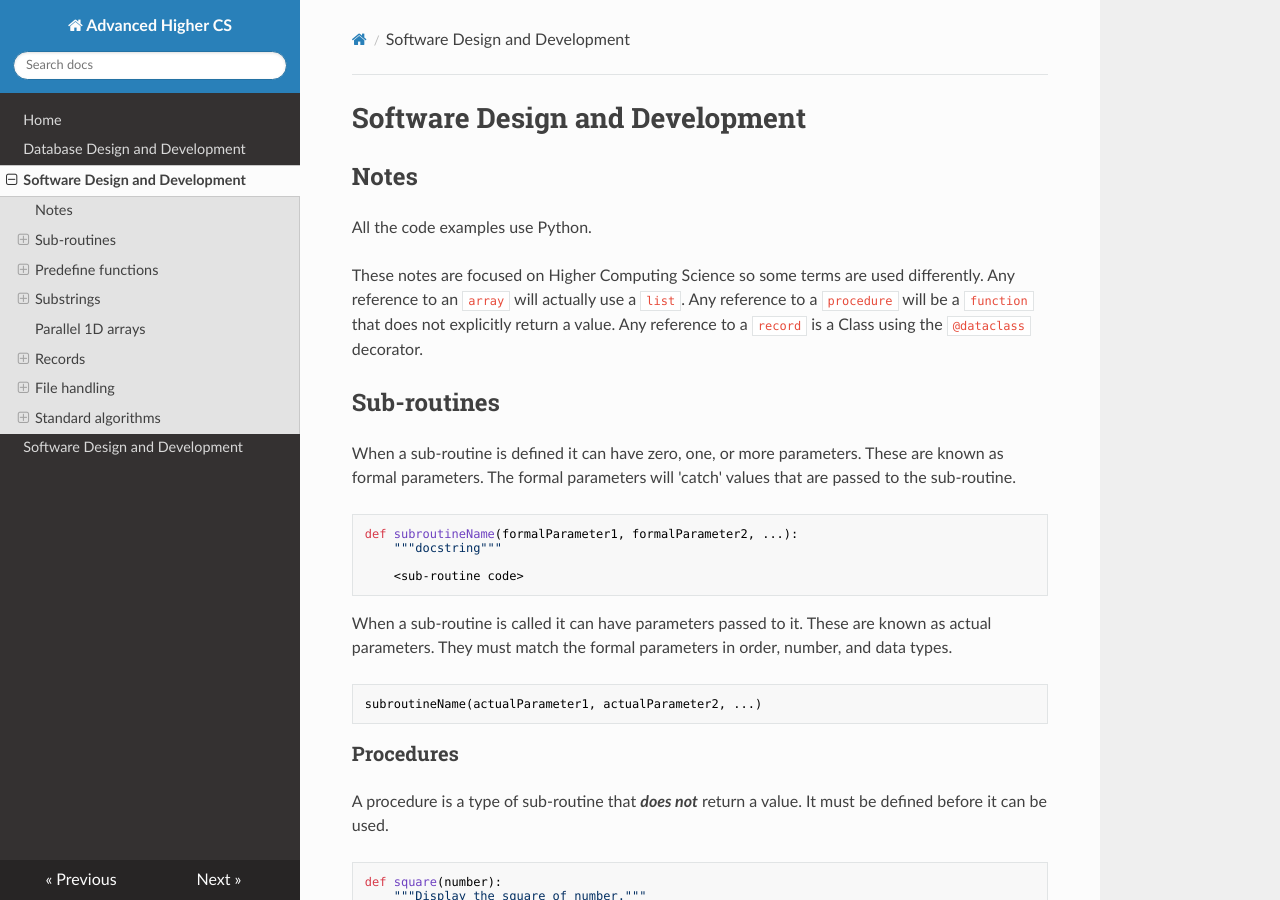
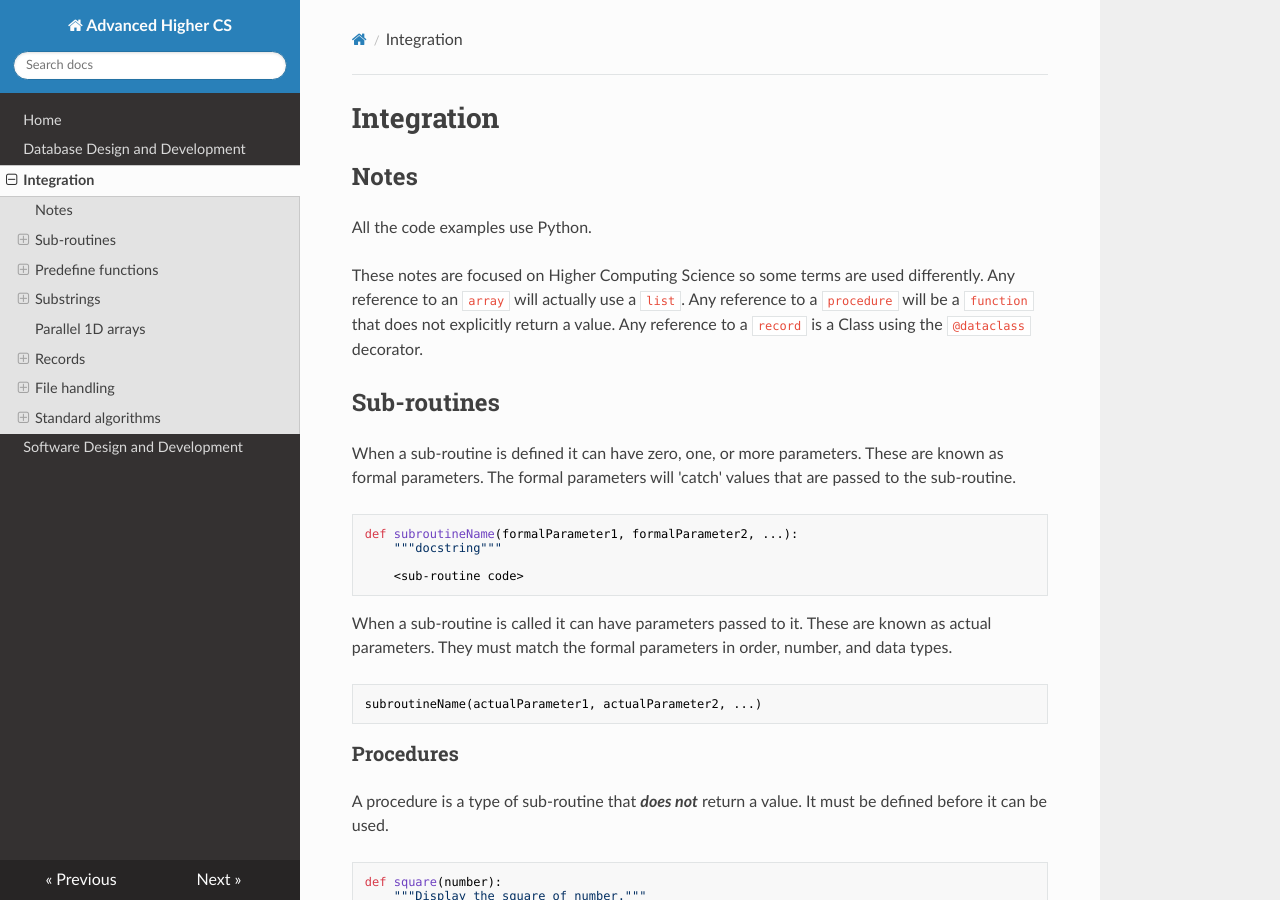
Before and after one commit to MrFriendCS/AH-CS, an MkDocs documentation site: the page built from docs/AH-CS-Integration.md, in a window 1280 px wide and 900 px high. Built offline with MkDocs 1.6.1, drawn with Linux system fonts in a browser that asks for light colours; nearby versions of some CDN libraries.

Commit message:
Update AH-CS-Integration.md

```diff
--- a/docs/AH-CS-Integration.md
+++ b/docs/AH-CS-Integration.md
@@ -1,4 +1,4 @@
-# Software Design and Development
+# Integration
 
 ## Notes
 
```
